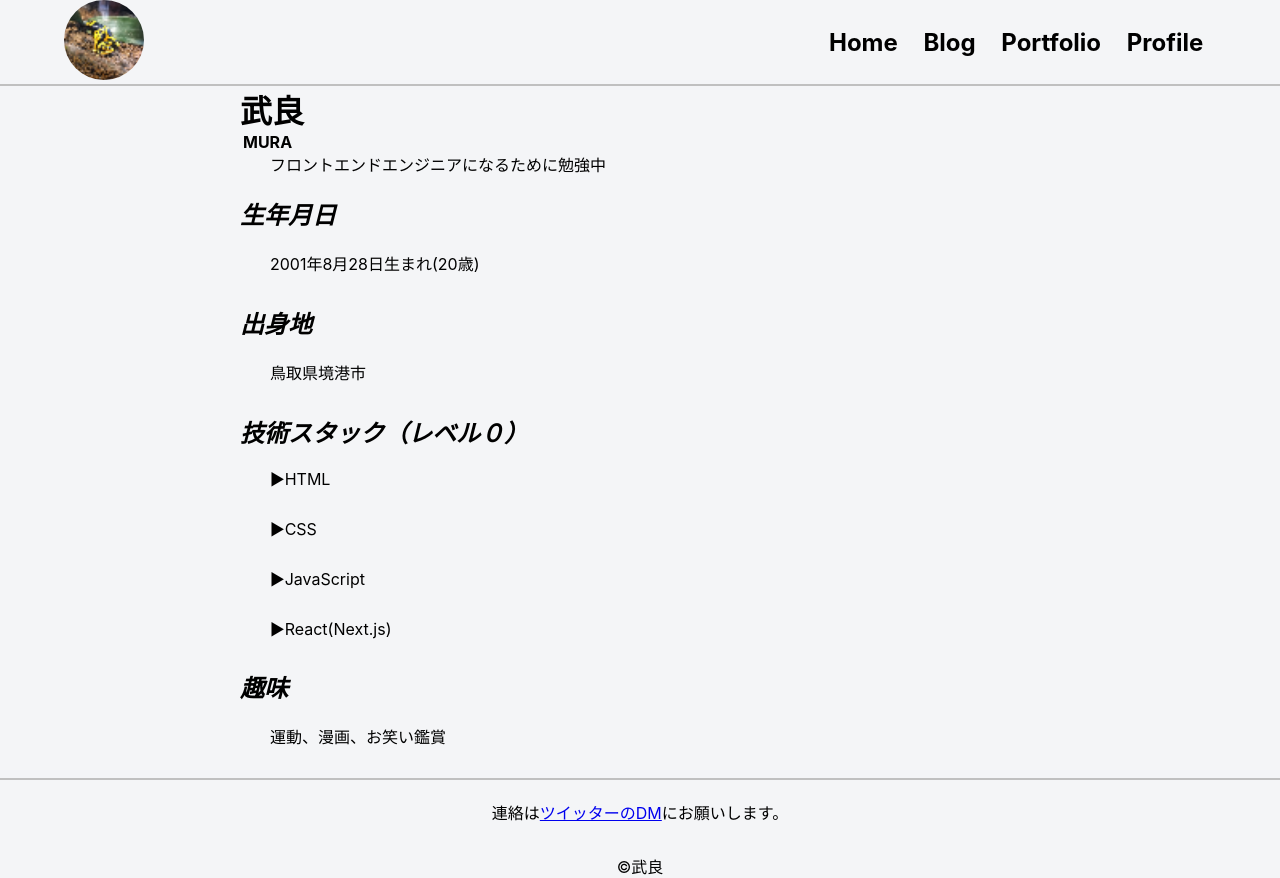
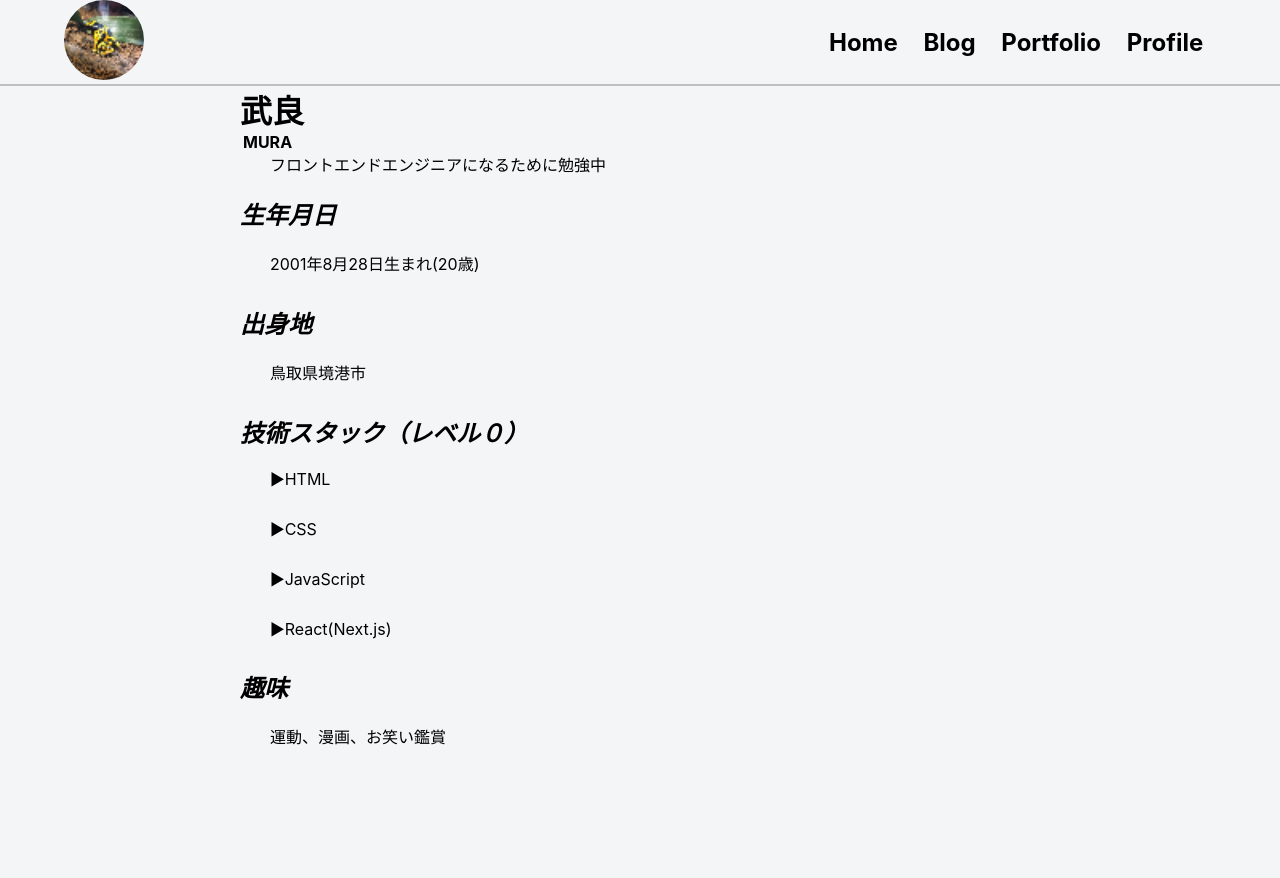
Before and after one commit to mura012/my-blog, a Next.js app: page /profile in a window 1280 px wide. After the commit the page ends 800 px from the top, so only its background shows below. Built offline with nearby package versions, Linux system fonts and the light colour scheme.

Commit message:
試しにFooterをコメントアウト

```diff
--- a/src/components/footer/Footer.jsx
+++ b/src/components/footer/Footer.jsx
@@ -1,21 +1,21 @@
-import classes from "./Footer.module.css";
+// import classes from "./Footer.module.css";
 
-export const Footer = () => {
-  return (
-    <footer className={classes.footer}>
-      <div className={classes.footerWrapper}>
-        <p className={classes.question}>
-          連絡は
-          <a
-            href="https://twitter.com/most_love08"
-            className={classes.twitterLink}
-          >
-            ツイッターのDM
-          </a>
-          にお願いします。
-        </p>
-        <p className={classes.copyright}>©武良</p>
-      </div>
-    </footer>
-  );
-};
+// export const Footer = () => {
+//   return (
+//     <footer className={classes.footer}>
+//       <div className={classes.footerWrapper}>
+//         <p className={classes.question}>
+//           連絡は
+//           <a
+//             href="https://twitter.com/most_love08"
+//             className={classes.twitterLink}
+//           >
+//             ツイッターのDM
+//           </a>
+//           にお願いします。
+//         </p>
+//         <p className={classes.copyright}>©武良</p>
+//       </div>
+//     </footer>
+//   );
+// };
--- a/src/components/footer/Footer.module.css
+++ b/src/components/footer/Footer.module.css
@@ -1,4 +1,4 @@
-.footer {
+/* .footer {
   height: 100px;
 
   border-top: 2px solid rgb(192, 192, 192);
@@ -26,4 +26,4 @@
 }
 .copyright {
   margin-top: 30px;
-}
+} */
--- a/src/components/footer/index.js
+++ b/src/components/footer/index.js
@@ -1 +1 @@
-export { Footer } from "./Footer";
+// export { Footer } from "./Footer";
--- a/src/pages/blog/index.jsx
+++ b/src/pages/blog/index.jsx
@@ -3,8 +3,8 @@ import classes from "./blog.module.css";
 import { client } from "src/lib/client";
 import { Header } from "src/components/Header";
 import { useState } from "react";
-import { Footer } from "src/components/Footer";
 import Head from "next/head";
+// import { Footer } from "src/components/Footer";
 
 const Blog = (props) => {
   const [search, setSearch] = useState();
--- a/src/pages/blogPage/[id].jsx
+++ b/src/pages/blogPage/[id].jsx
@@ -4,7 +4,7 @@ import { Header } from "src/components/Header";
 import { client } from "src/lib/client";
 import classes from "./id.module.css";
 import dayjs from "dayjs";
-import { Footer } from "src/components/Footer";
+// import { Footer } from "src/components/Footer";
 
 const BlogId = (props) => {
   return (
@@ -26,7 +26,7 @@ const BlogId = (props) => {
           <a className={classes.back}>戻る</a>
         </Link>
       </div>
-      <Footer />
+      {/* <Footer /> */}
     </div>
   );
 };
--- a/src/pages/index.jsx
+++ b/src/pages/index.jsx
@@ -1,5 +1,5 @@
 import Head from "next/head";
-import { Footer } from "src/components/Footer";
+// import { Footer } from "src/components/Footer";
 import { Introduction } from "src/components/Introduction";
 import { Links } from "src/components/Links";
 import classes from "src/styles/Home.module.css";
--- a/src/pages/portfolio/index.jsx
+++ b/src/pages/portfolio/index.jsx
@@ -1,6 +1,6 @@
 import Head from "next/head";
 import { Header } from "src/components/Header";
-import { Footer } from "src/components/Footer";
+// import { Footer } from "src/components/Footer";
 
 const Portfolio = () => {
   return (
@@ -10,7 +10,7 @@ const Portfolio = () => {
       </Head>
       <Header />
       <p>作成中...</p>
-      <Footer />
+      {/* <Footer /> */}
     </>
   );
 };
--- a/src/pages/profile/index.jsx
+++ b/src/pages/profile/index.jsx
@@ -1,5 +1,5 @@
 import Head from "next/head";
-import { Footer } from "src/components/Footer";
+// import { Footer } from "src/components/Footer";
 import { Header } from "src/components/Header";
 import { MyProfile } from "src/components/MyProfile";
 
@@ -11,7 +11,7 @@ const Profile = () => {
       </Head>
       <Header />
       <MyProfile />
-      <Footer />
+      {/* <Footer /> */}
     </>
   );
 };
```
